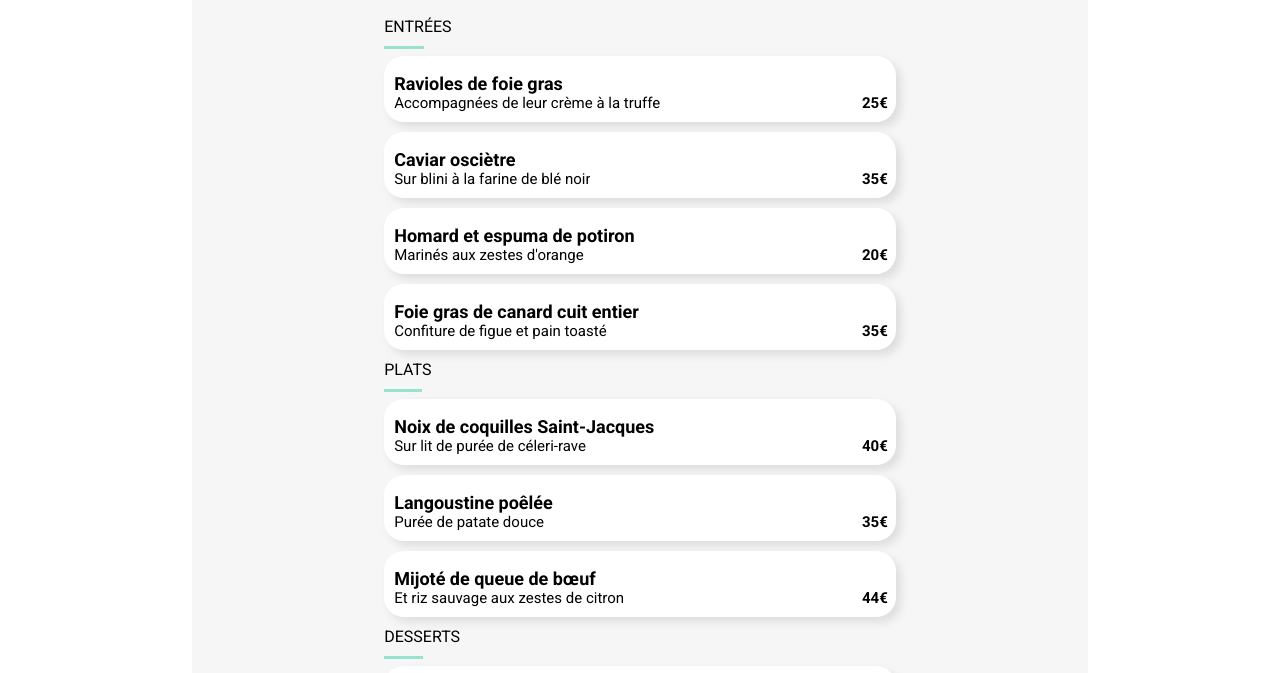
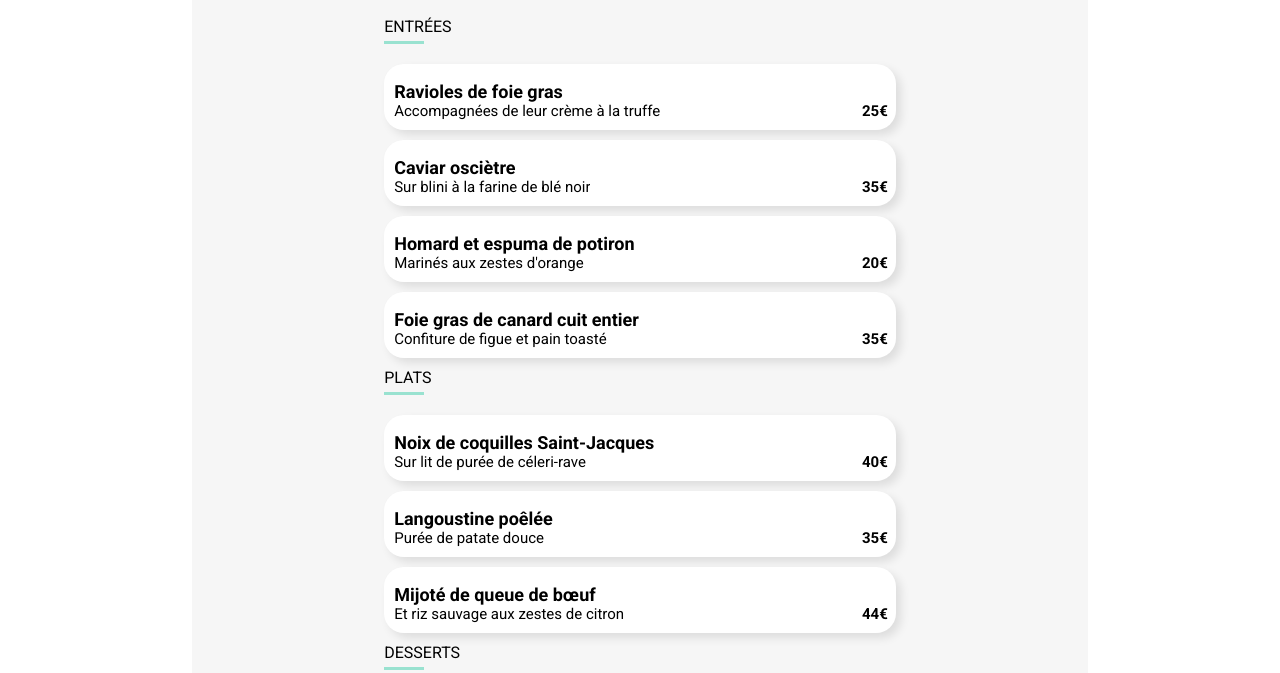
Before and after one commit to Sasoste/OC-React-P3, a plain HTML site: page pages/note.html in a window 1280 px wide. Shown: the part 464-1137 px from the top of the page. Drawn offline with Linux system fonts and the light colour scheme; a web font is replaced by a local one.

Commit message:
correction HTML

```diff
--- a/pages/note.html
+++ b/pages/note.html
@@ -35,7 +35,7 @@
           </label>
         </div>
         <section class="menuSection">
-          <h2><span class="underline">ENTR</span>ÉES</h2>
+          <h2>ENTRÉES</h2>
           <div class="textCard">
             <div class="description">
               <h3>Ravioles de foie gras</h3>
@@ -79,7 +79,7 @@
           </div>
         </section>
         <section class="menuSection">
-          <h2><span class="underline">PLAT</span>S</h2>
+          <h2>PLATS</h2>
           <div class="textCard">
             <div class="description">
               <h3>Noix de coquilles Saint-Jacques</h3>
@@ -112,7 +112,7 @@
           </div>
         </section>
         <section class="menuSection">
-          <h2><span class="underline">DESS</span>ERTS</h2>
+          <h2>DESSERTS</h2>
           <div class="textCard">
             <div class="description">
               <h3>Macaron noisette et chocolat</h3>
--- a/style/pages/style.scss
+++ b/style/pages/style.scss
@@ -120,10 +120,15 @@ main {
     h2 {
       font-weight: normal;
       margin: 0 0 20px 10px;
+      display: flex;
+      flex-direction: column;
 
-      .underline {
-        border-bottom: 3px solid #99e2d0;
-        padding-bottom: 10px;
+      &::after {
+        content: "";
+        height: 3px;
+        width: 40px;
+        background: #99E2D0;
+        margin-top: 5px;
       }
     }
 
```
Also changed, not shown: pages/delice.html (+3 -3 lines), pages/francaise.html (+3 -3 lines), pages/palette.html (+3 -3 lines), style/pages/style.css, 1 other file.
